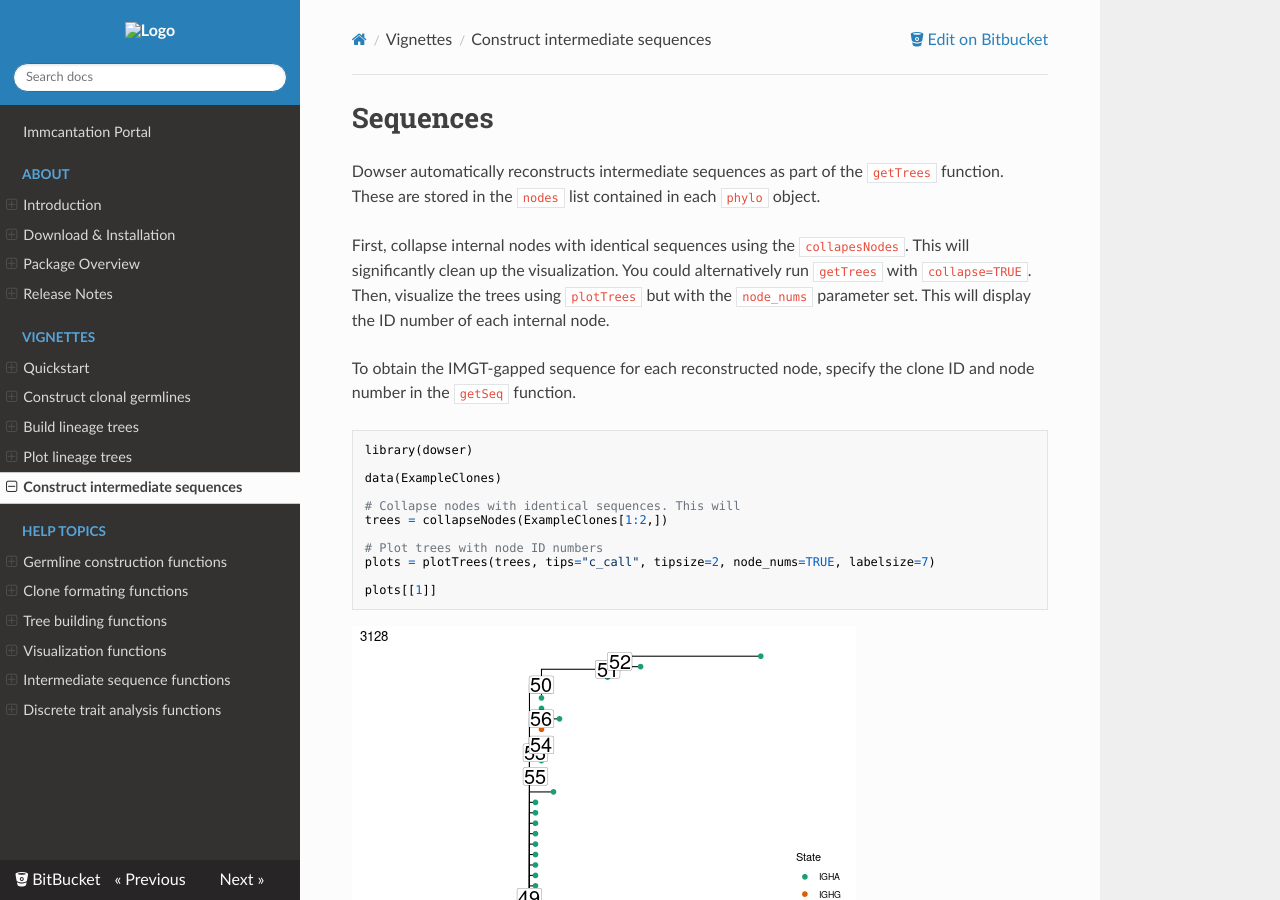
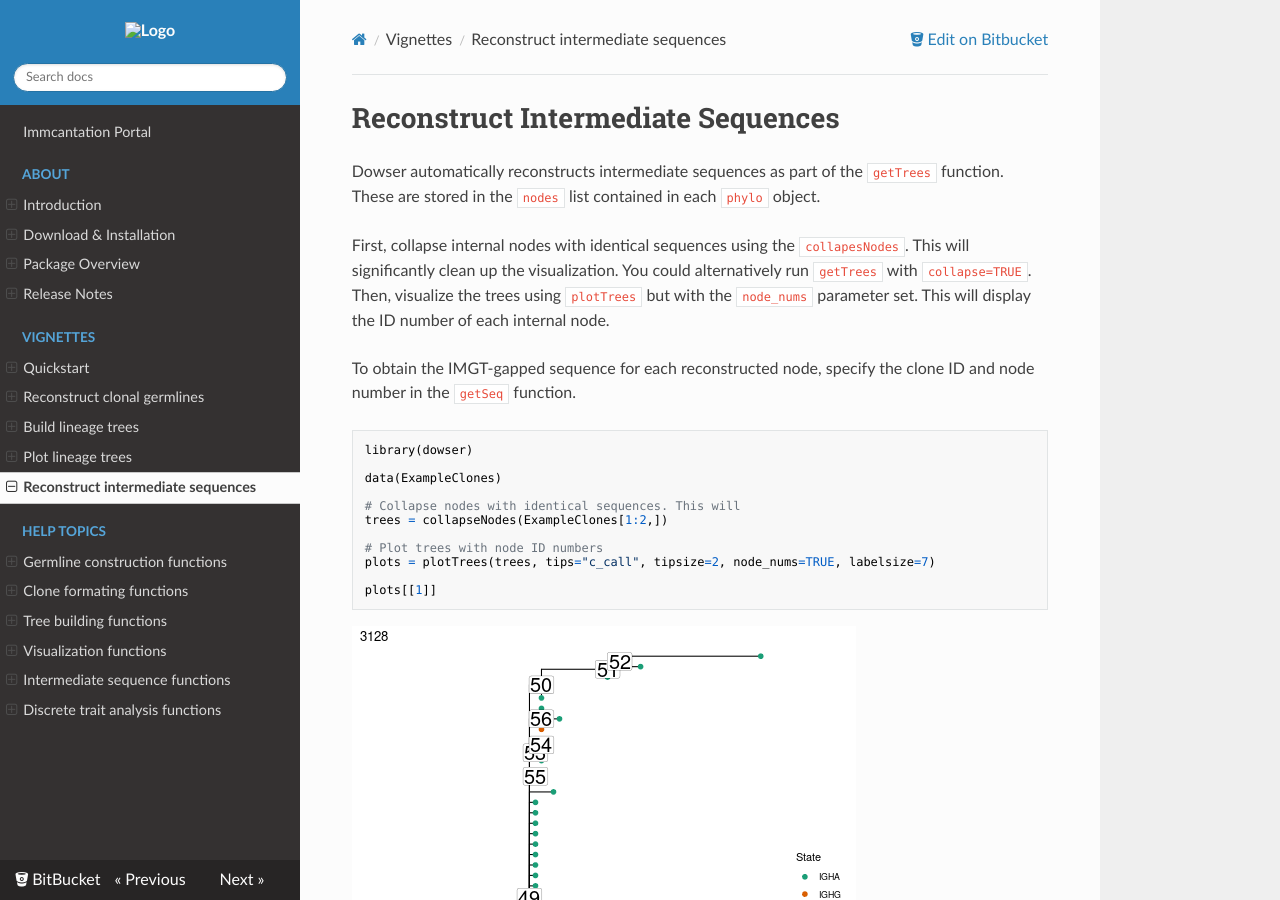
Before and after one commit to immcantation/dowser, an MkDocs documentation site: the page built from docs/vignettes/Sequences-Vignette.md, in a window 1280 px wide and 900 px high. Built offline with MkDocs 1.6.1, drawn with Linux system fonts in a browser that asks for light colours; nearby versions of some CDN libraries.

Commit message:
vignette title updates

```diff
--- a/docs/vignettes/Sequences-Vignette.md
+++ b/docs/vignettes/Sequences-Vignette.md
@@ -1,4 +1,4 @@
-# Sequences
+# Reconstruct Intermediate Sequences
 
 Dowser automatically reconstructs intermediate sequences as part of the `getTrees` function. These are stored in the `nodes` list contained in each `phylo` object.
 
--- a/mkdocs.yml
+++ b/mkdocs.yml
@@ -26,10 +26,10 @@ nav:
     - 'Release Notes': news.md
   - 'Vignettes':
     - 'Quickstart': vignettes/Quickstart-Vignette.md
-    - 'Construct clonal germlines': vignettes/Germlines-Vignette.md
+    - 'Reconstruct clonal germlines': vignettes/Germlines-Vignette.md
     - 'Build lineage trees': vignettes/Building-Trees-Vignette.md
     - 'Plot lineage trees': vignettes/Plotting-Trees-Vignette.md
-    - 'Construct intermediate sequences': vignettes/Sequences-Vignette.md
+    - 'Reconstruct intermediate sequences': vignettes/Sequences-Vignette.md
   - 'Help Topics':
     - 'Germline construction functions':
       - topics/readIMGT.md
```
Also changed, not shown: docs/vignettes/figure/Quickstart-Vignette-1-1.png, 4 other files.
